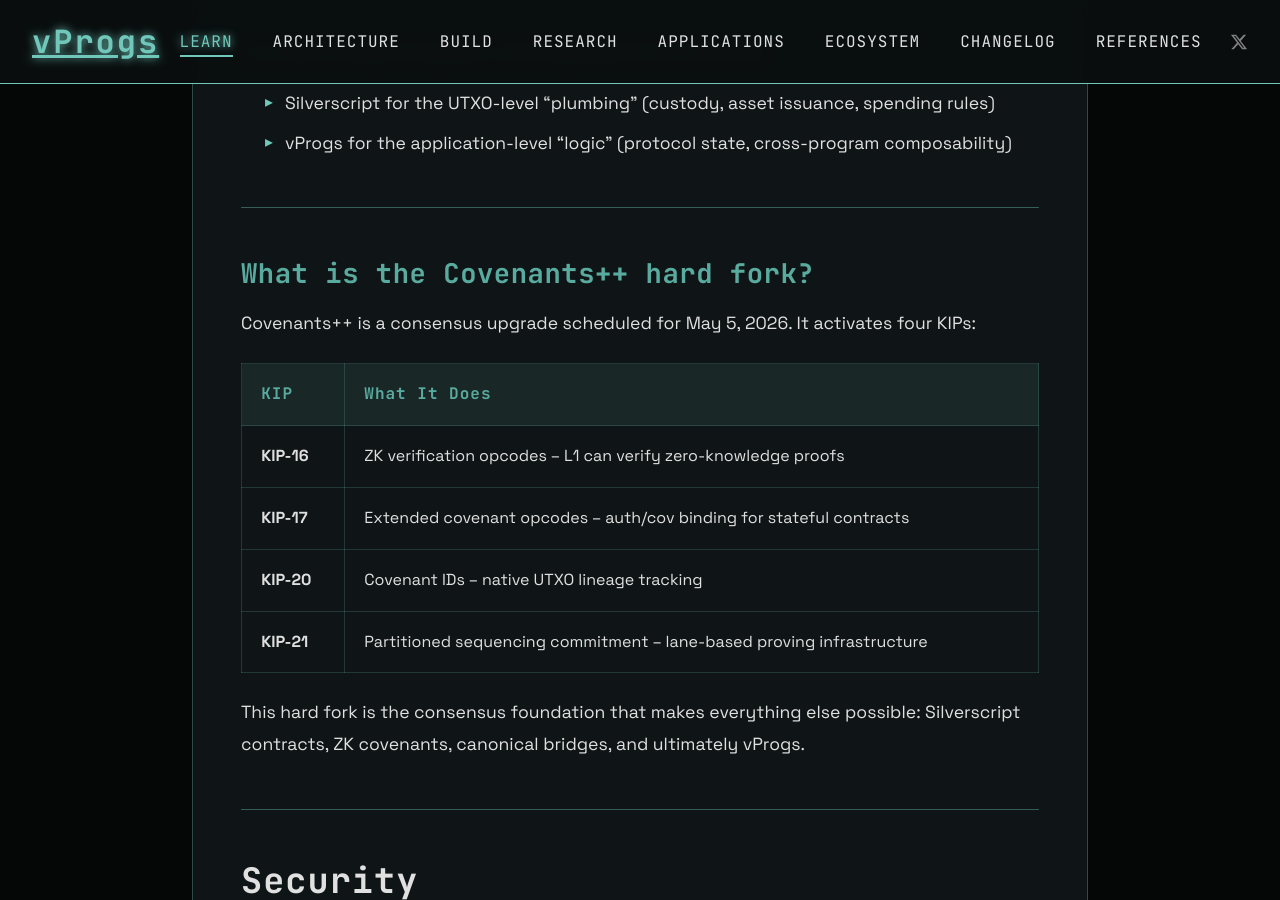
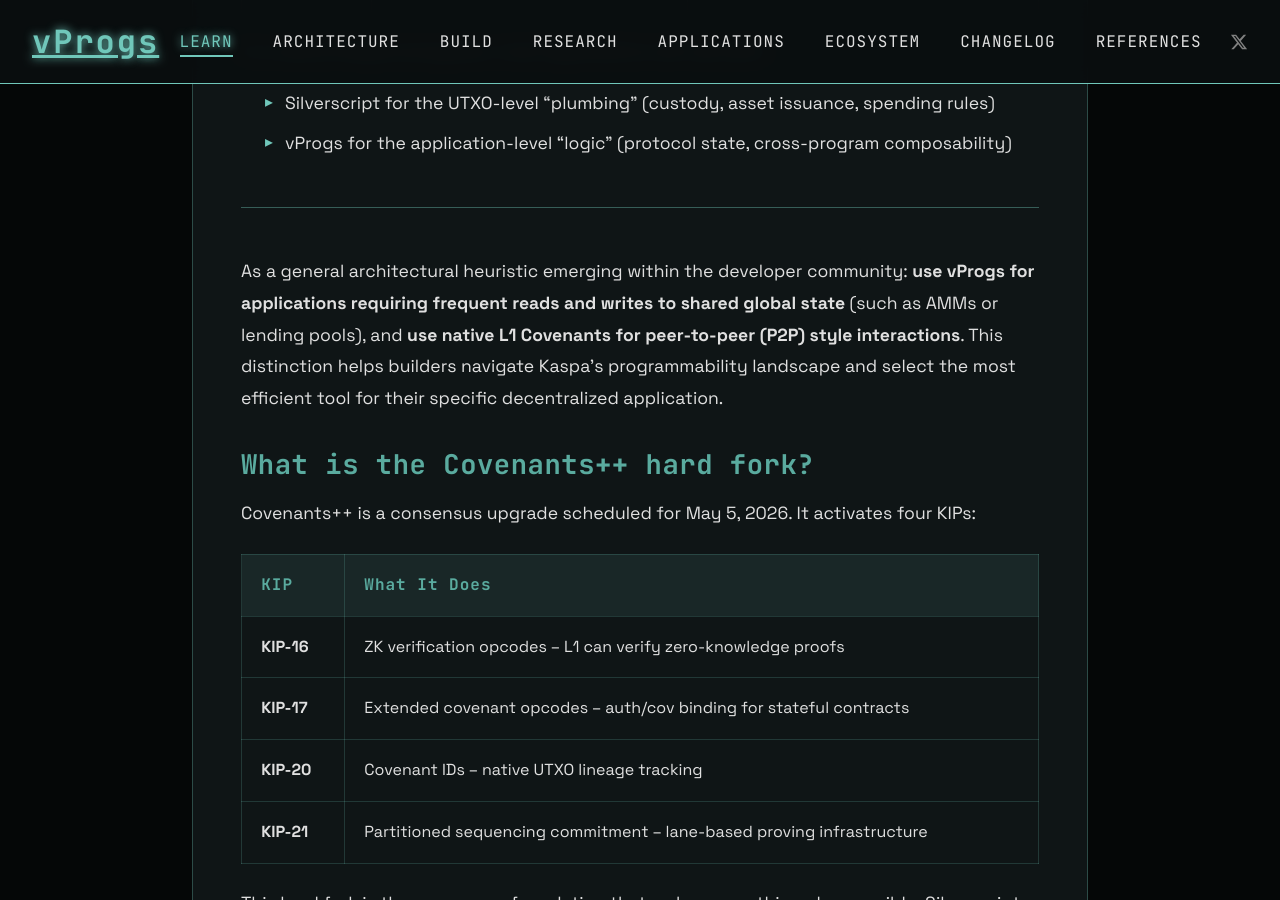
Before and after one commit to creative-inference/vprogs.xyz, a Jekyll site: the page built from learn/faq.md, in a window 1280 px wide and 900 px high, scrolled down 10533 px. Built offline with Jekyll 4.4.1, drawn with Linux system fonts in a browser that asks for light colours.

Commit message:
Add architectural heuristic for choosing between vProgs and Covenants [auto]

```diff
--- a/learn/faq.md
+++ b/learn/faq.md
@@ -249,6 +249,10 @@
 
 ---
 
+
+
+As a general architectural heuristic emerging within the developer community: **use vProgs for applications requiring frequent reads and writes to shared global state** (such as AMMs or lending pools), and **use native L1 Covenants for peer-to-peer (P2P) style interactions**. This distinction helps builders navigate Kaspa's programmability landscape and select the most efficient tool for their specific decentralized application.
+
 ### What is the Covenants++ hard fork?
 
 Covenants++ is a consensus upgrade scheduled for May 5, 2026. It activates four KIPs:
```
